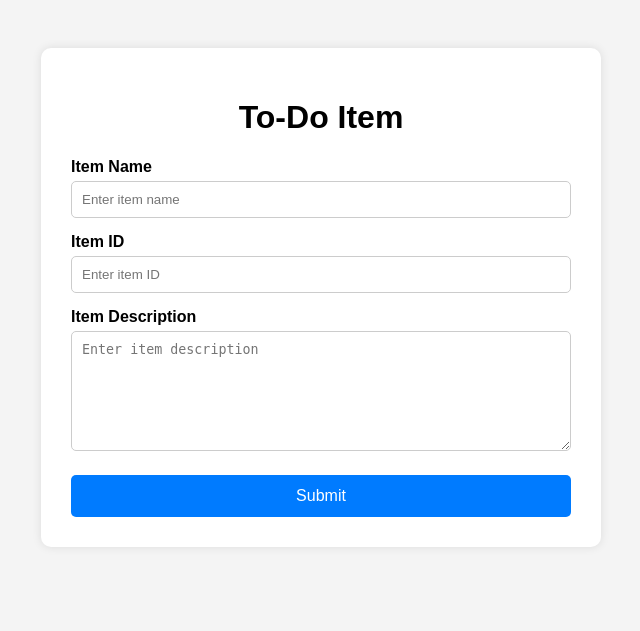
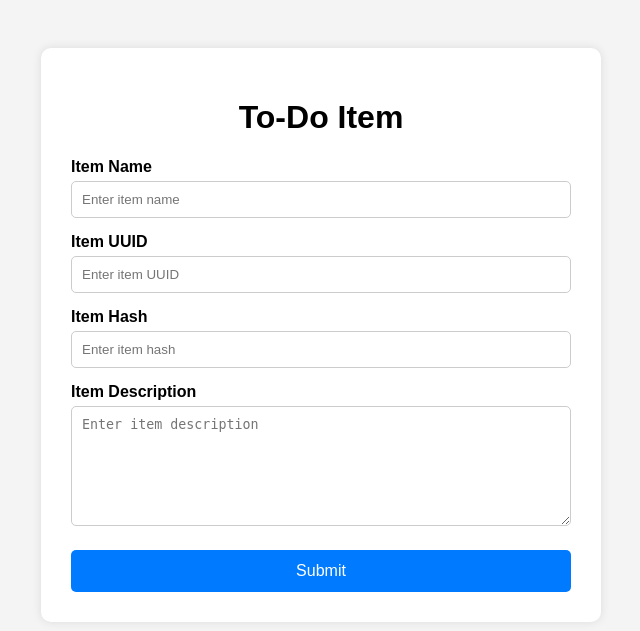
Before and after one commit to TZ-ArbaazBaig/Git_and_GitHub_Arbaaz, a Flask app: page / in a window 1280 px wide. Shown: the top 631 px of the page, without its empty margins (319-959 px from the left). Run offline with Flask 3, Linux system fonts and the light colour scheme.

Commit message:
Recommit changes after soft reset

```diff
--- a/app.py
+++ b/app.py
@@ -16,8 +16,10 @@ if not MONGO_URI:
 client = MongoClient(MONGO_URI)
 
 db = client["flask_mongodb_db"]
+
 collection = db["users"]
 
+todos_collection = db["todos"]
 
 @app.route("/api")
 def api():
@@ -31,6 +33,44 @@ def api():
         return jsonify({
             "error": str(error)
         }), 500
+
+
+
+@app.route("/submittodoitem", methods=["POST"])
+def submit_todo_item():
+    try:
+        if request.is_json:
+            data = request.get_json()
+
+            item_name = data.get("itemName")
+            item_description = data.get("itemDescription")
+
+        else:
+            item_name = request.form.get("itemName")
+            item_description = request.form.get("itemDescription")
+
+        if not item_name or not item_description:
+            return jsonify({
+                "error": "itemName and itemDescription are required"
+            }), 400
+
+        todo_item = {
+            "itemName": item_name,
+            "itemDescription": item_description
+        }
+
+        result = todos_collection.insert_one(todo_item)
+
+        return jsonify({
+            "message": "Todo item submitted successfully",
+            "id": str(result.inserted_id)
+        }), 201
+
+    except Exception as error:
+        return jsonify({
+            "error": str(error)
+        }), 500
+
 
 
 @app.route("/", methods=["GET", "POST"])
@@ -67,10 +107,15 @@ def home():
     return render_template("index.html")
 
 
+
 @app.route("/success")
 def success():
     return render_template("success.html")
 
 
 if __name__ == "__main__":
-    app.run(host="127.0.0.1", port=5001, debug=True)
+    app.run(
+        host="127.0.0.1",
+        port=5001,
+        debug=True
+    )
--- a/templates/index.html
+++ b/templates/index.html
@@ -83,14 +83,23 @@
                 required
             >
 
-            <label for="itemId">Item ID</label>
-            <input
-                type="text"
-                id="itemId"
-                name="itemId"
-                placeholder="Enter item ID"
-                required
-            >
+           <label for="itemUuid">Item UUID</label>
+<input
+    type="text"
+    id="itemUuid"
+    name="itemUuid"
+    placeholder="Enter item UUID"
+    required
+>
+
+<label for="itemHash">Item Hash</label>
+<input
+    type="text"
+    id="itemHash"
+    name="itemHash"
+    placeholder="Enter item hash"
+    required
+>
 
             <label for="itemDescription">Item Description</label>
             <textarea
```
